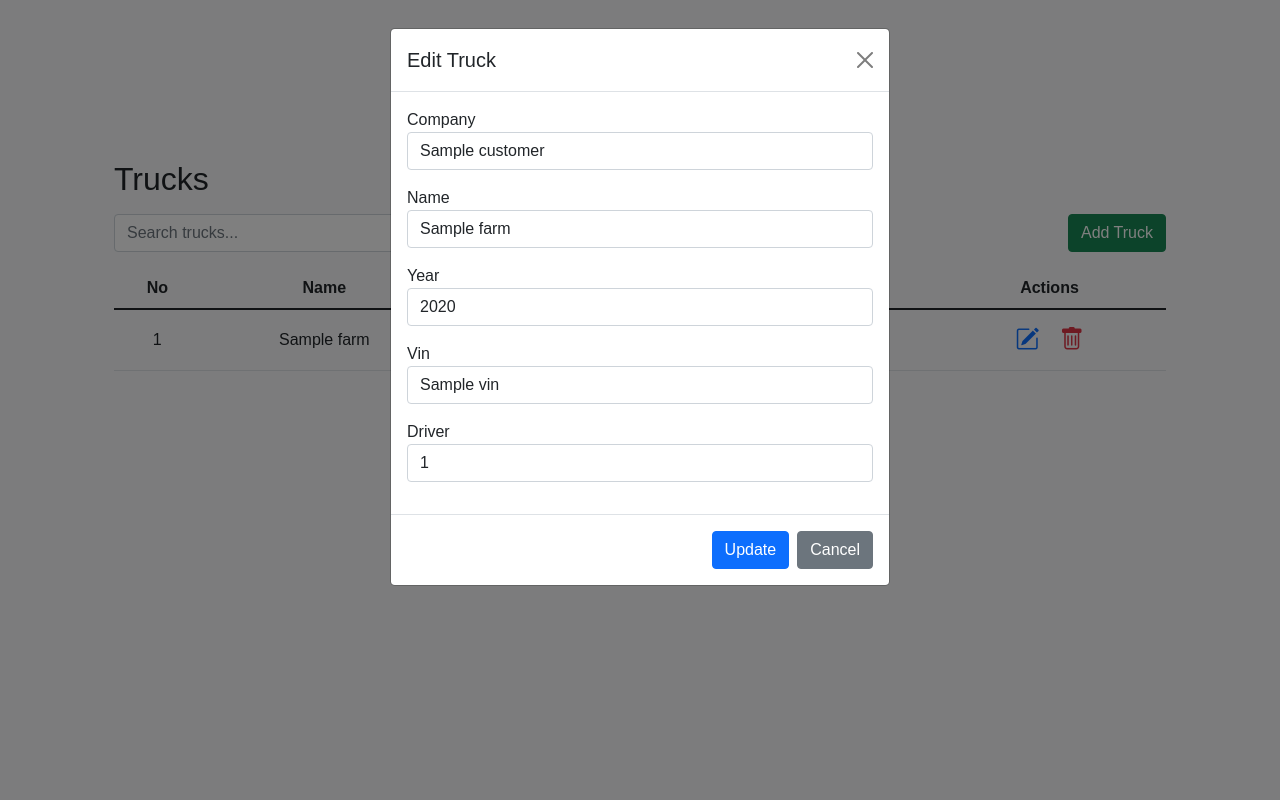
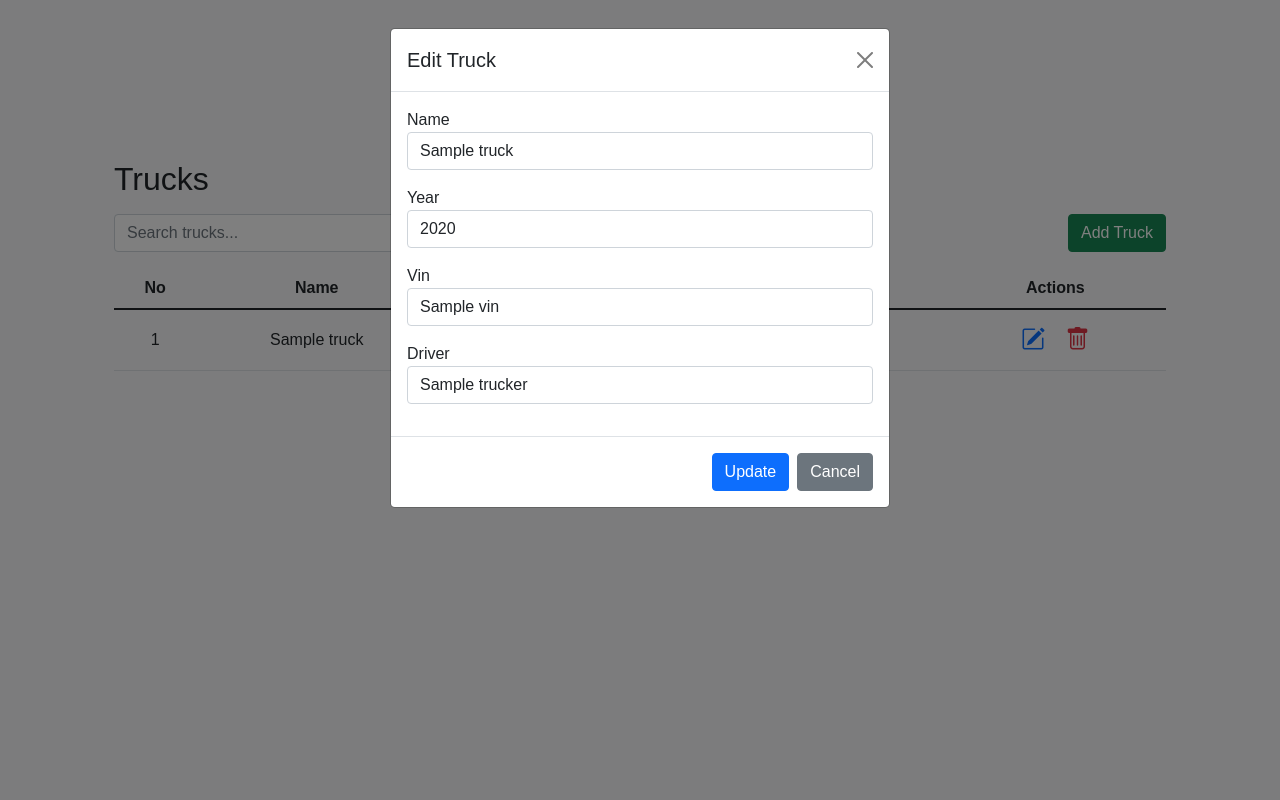
Before and after one commit to jackleonard0102/flask-harvest, a Flask app: template app/templates/auth/truck.html in a window 1280 px wide, after a click that opens the changed part. Run offline with Flask 3, Linux system fonts and the light colour scheme; the template is opened without the code that fills it: most values are stand-ins (such as "Sample title", 1, 10 or a date in 2020); parts of the project's set-up code (start-up, migrations or seed data) failed here and were passed over; some libraries are stand-ins or nearby versions.

Commit message:
auth truck page fixed

```diff
--- a/app/templates/auth/truck.html
+++ b/app/templates/auth/truck.html
@@ -1,5 +1,4 @@
-{% extends "base.html" %}
-{% block content %}
+{% extends "base.html" %} {% block content %}
 <div class="container">
   <h2>Trucks</h2>
   <div class="d-flex justify-content-between align-items-center my-3">
@@ -30,13 +29,15 @@
       </tr>
     </thead>
     <tbody id="truckTableBody">
-      {% for truck in children_1 %}
+      {% for truck in trucks %}
       <tr>
         <td class="text-center align-middle">{{ loop.index }}</td>
         <td class="text-center align-middle">{{ truck.name }}</td>
         <td class="text-center align-middle">{{ truck.year }}</td>
         <td class="text-center align-middle">{{ truck.vin }}</td>
-        <td class="text-center align-middle">{{ truck.current_driver_id }}</td>
+        <td class="text-center align-middle">
+          {{ trucker_map.get(truck.current_driver_id, 'No Driver') }}
+        </td>
         <td class="text-center align-middle">
           <button
             class="btn btn-sm"
@@ -84,27 +85,14 @@
               </div>
               <div class="modal-body">
                 <div class="form-group mb-3">
-                  <label for="company{{ truck.id }}">Company</label>
-                  <select
-                    class="form-control"
-                    id="company{{ truck.id }}"
-                    name="company_id"
-                  >
-                    {% for customer in children_2 %}
-                    <option value="{{ customer.id }}" {% if customer.id == truck.company_id %}selected{% endif %}>
-                      {{ customer.name }}
-                    </option>
-                    {% endfor %}
-                  </select>
-                </div>
-                <div class="form-group mb-3">
                   <label for="name{{ truck.id }}">Name</label>
                   <input
                     type="text"
                     class="form-control"
                     id="name{{ truck.id }}"
                     name="name"
-                    value="{{ truck.name }}" required
+                    value="{{ truck.name }}"
+                    required
                   />
                 </div>
                 <div class="form-group mb-3">
@@ -114,7 +102,8 @@
                     class="form-control"
                     id="year{{ truck.id }}"
                     name="year"
-                    value="{{ truck.year }}" required
+                    value="{{ truck.year }}"
+                    required
                   />
                 </div>
                 <div class="form-group mb-3">
@@ -124,24 +113,24 @@
                     class="form-control"
                     id="vin{{ truck.id }}"
                     name="vin"
-                    value="{{ truck.vin }}" required
+                    value="{{ truck.vin }}"
+                    required
                   />
                 </div>
                 <div class="form-group mb-3">
                   <label for="driver{{ truck.id }}">Driver</label>
-                  <input
-                    type="driver"
-                    class="form-control"
-                    id="driver{{ truck.id }}"
-                    name="driver"
-                    value="{{ truck.current_driver_id }}"
-                  />
+                  <select class="form-control" id="driver{{ truck.id }}" name="driver">
+                    <option value="">No Driver</option>
+                    {% for trucker in truckers %}
+                    <option value="{{ trucker.id }}" {% if trucker.id == truck.current_driver_id %}selected{% endif %}>
+                      {{ trucker.name }}
+                    </option>
+                    {% endfor %}
+                  </select>
                 </div>
               </div>
               <div class="modal-footer">
-                <button type="submit" class="btn btn-primary">
-                  Update
-                </button>
+                <button type="submit" class="btn btn-primary">Update</button>
                 <button
                   type="button"
                   class="btn btn-secondary"
@@ -211,7 +200,10 @@
   >
     <div class="modal-dialog">
       <div class="modal-content">
-        <form method="POST" action="{{ url_for('auth_truck_bp.add_truck_modal') }}">
+        <form
+          method="POST"
+          action="{{ url_for('auth_truck_bp.add_truck_modal') }}"
+        >
           <div class="modal-header">
             <h5 class="modal-title" id="addTruckModalLabel">Add New Truck</h5>
             <button
@@ -224,12 +216,8 @@
           <div class="modal-body">
             <div class="form-group mb-3">
               <label for="company">Company</label>
-              <select
-                class="form-control"
-                id="company"
-                name="company_id"
-              >
-                {% for customer in children_2 %}
+              <select class="form-control" id="company" name="company_id">
+                {% for customer in companies %}
                 <option value="{{ customer.id }}">{{ customer.name }}</option>
                 {% endfor %}
               </select>
@@ -240,7 +228,8 @@
                 type="text"
                 class="form-control"
                 id="name"
-                name="name" required
+                name="name"
+                required
               />
             </div>
             <div class="form-group mb-3">
@@ -249,7 +238,8 @@
                 type="year"
                 class="form-control"
                 id="year"
-                name="year" required
+                name="year"
+                required
               />
             </div>
             <div class="form-group mb-3">
@@ -258,17 +248,16 @@
                 type="vin"
                 class="form-control"
                 id="vin"
-                name="vin" required
+                name="vin"
+                required
               />
             </div>
             <div class="form-group mb-3">
               <label for="driver">Driver</label>
-              <input
-                type="driver"
-                class="form-control"
-                id="driver"
-                name="driver"
-              />
+              <select class="form-control" id="driver" name="driver">
+                <option value="">No Driver</option>
+                <!-- Options will be populated by JavaScript -->
+              </select>
             </div>
           </div>
           <div class="modal-footer">
@@ -300,4 +289,42 @@
     });
   });
 </script>
+
+<script>
+  const truckers = {{ truckers|tojson }};
+
+  function populateDrivers(companyIdElementId, driverIdElementId) {
+    const companyId = document.getElementById(companyIdElementId).value;
+    const driverSelect = document.getElementById(driverIdElementId);
+
+    // Clear existing options
+    driverSelect.innerHTML = '';
+
+    // Add empty default option
+    const defaultOption = document.createElement('option');
+    defaultOption.value = '';
+    defaultOption.textContent = 'No Driver';
+    driverSelect.appendChild(defaultOption);
+
+    // Filter truckers by company ID and create new options
+    truckers.filter(trucker => trucker.company_id == companyId)
+      .forEach(trucker => {
+        const option = document.createElement('option');
+        option.value = trucker.id;
+        option.textContent = trucker.name;
+        driverSelect.appendChild(option);
+      });
+  }
+
+
+  // Initialize driver dropdowns for add modal
+  populateDrivers('company', 'driver');
+
+  // Initialize driver dropdowns for edit modals
+  document.querySelectorAll('[id^=company]').forEach(selectElement => {
+    const truckId = selectElement.id.replace('company', '');
+    populateDrivers(`company${truckId}`, `driver${truckId}`);
+  });
+</script>
+
 {% endblock %}
```
Also changed, not shown: app/routes/auth/truck.py (+12 -6 lines).
